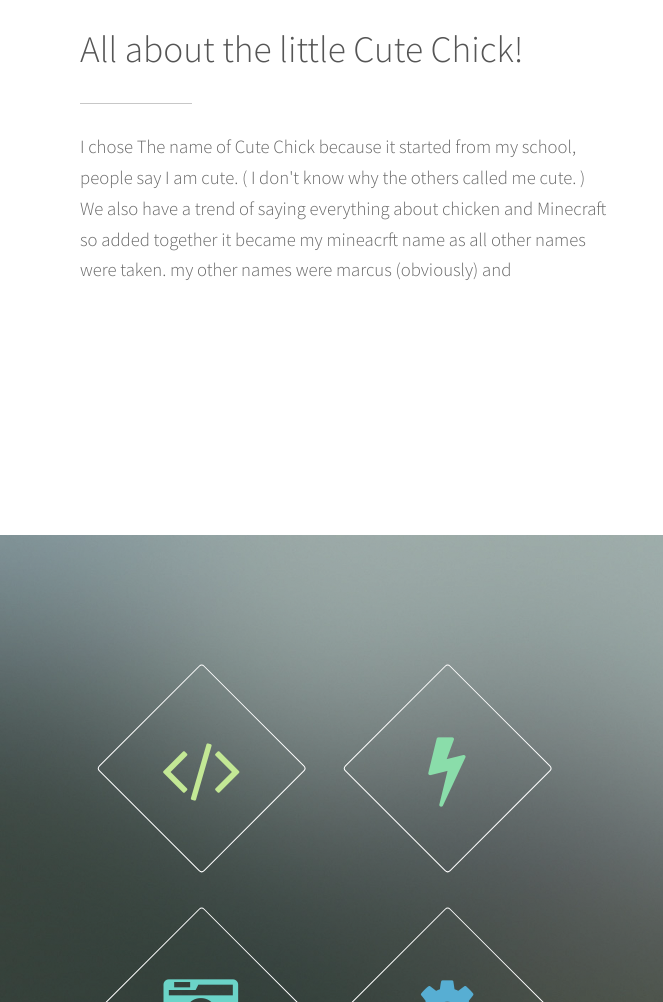
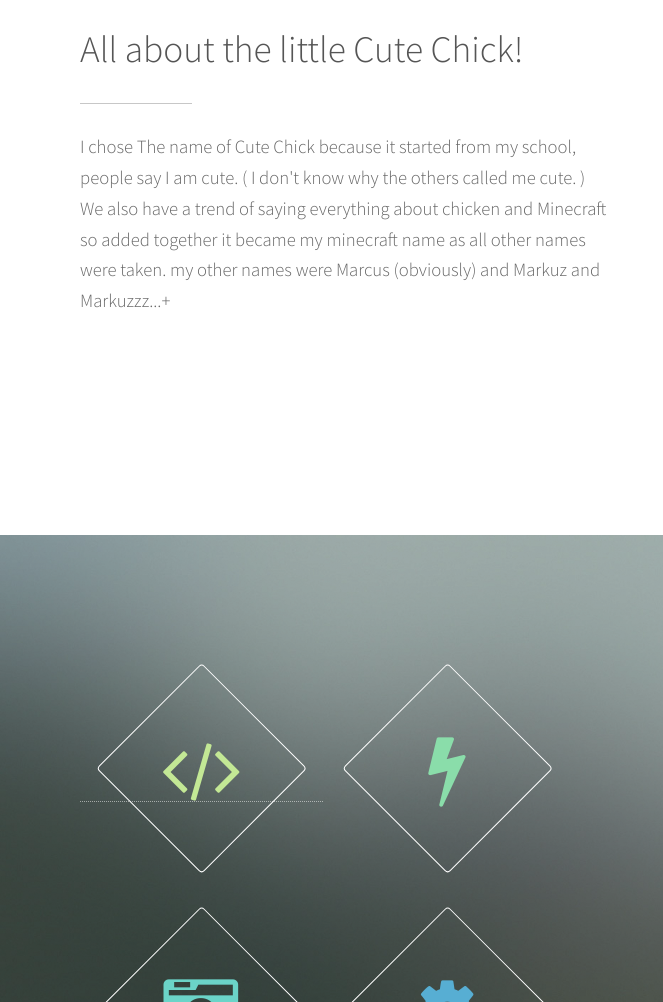
Before and after one commit to TheCuteChick/TheCuteChick.github.io, a plain HTML site: page index.html in a window 1280 px wide. Shown: the part 680-1682 px from the top of the page, 0-663 px from the left. Drawn offline with Linux system fonts and the light colour scheme.

Commit message:
added link

```diff
--- a/index.html
+++ b/index.html
@@ -35,7 +35,7 @@
 							<header class="major">
 								<h2>All about the little Cute Chick!</h2>
 							</header>
-							<p>I chose The name of Cute Chick because it started from my school, people say I am cute. ( I don't know why the others called me cute. ) We also have a trend of saying everything about chicken and Minecraft so added together it became my mineacrft name as all other names were taken. my other names were marcus (obviously) and </p>
+							<p>I chose The name of Cute Chick because it started from my school, people say I am cute. ( I don't know why the others called me cute. ) We also have a trend of saying everything about chicken and Minecraft so added together it became my minecraft name as all other names were taken. my other names were Marcus (obviously) and Markuz and Markuzzz...+</p>
 						</div>
 						<div class="6u$ 12u$(medium) important(medium)">
 							<span class="image fit"><img src="http://fc08.deviantart.net/fs70/f/2011/331/2/b/goodbye_minecraft_chicken_by_rickkmurray-d4hg1y2.png" alt="" /></span>
@@ -50,7 +50,7 @@
 					<div class="row 150%">
 						<div class="6u 12u$(medium)">
 							<ul class="major-icons">
-								<li><span class="icon style1 major fa-code"></span></li>
+								<a href = "https://nordangliahkmarkuz.wordpress.com/"><li><span class="icon style1 major fa-code"></span></li></a>
 								<li><span class="icon style2 major fa-bolt"></span></li>
 								<li><span class="icon style3 major fa-camera-retro"></span></li>
 								<li><span class="icon style4 major fa-cog"></span></li>
```
